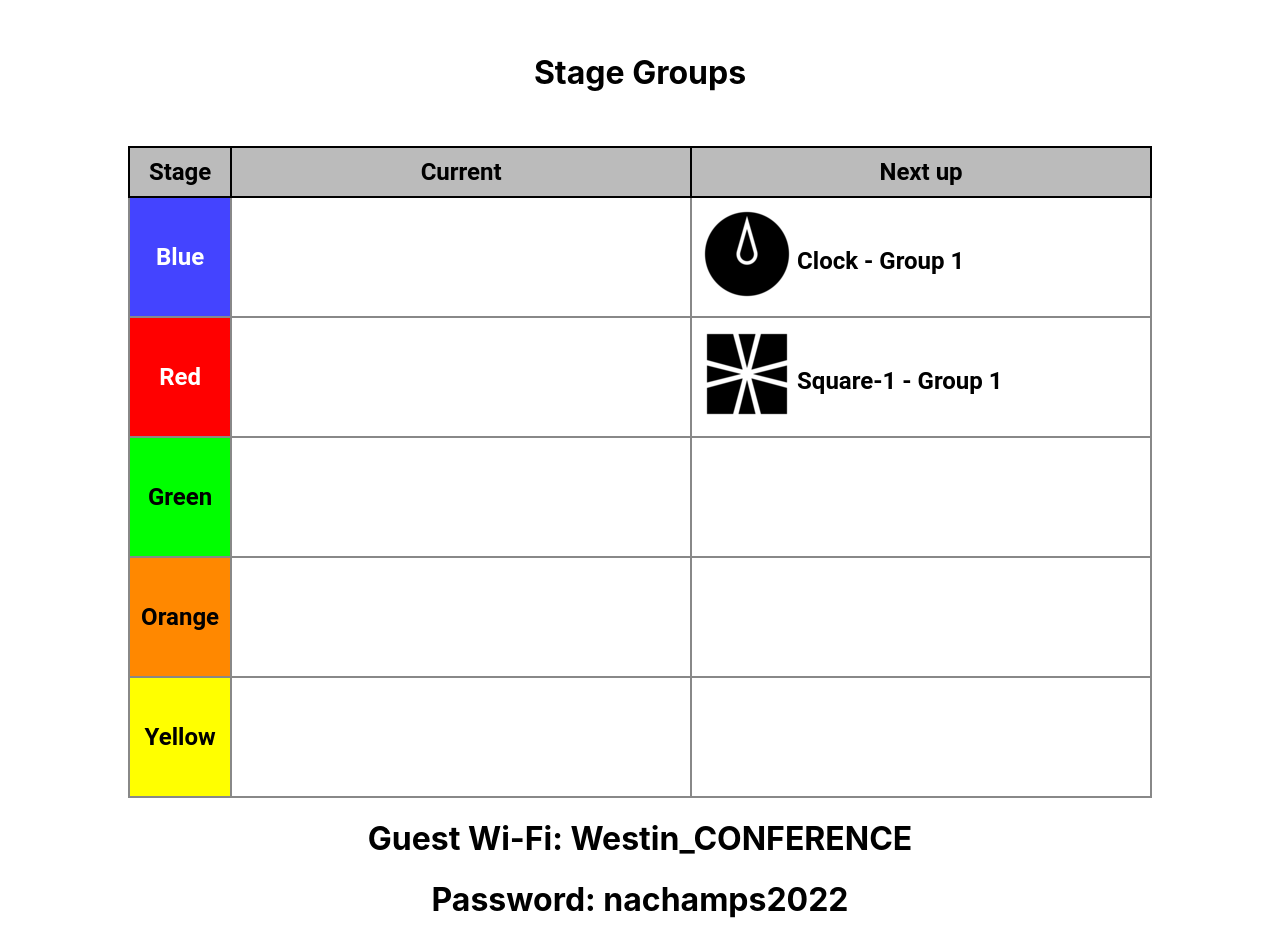
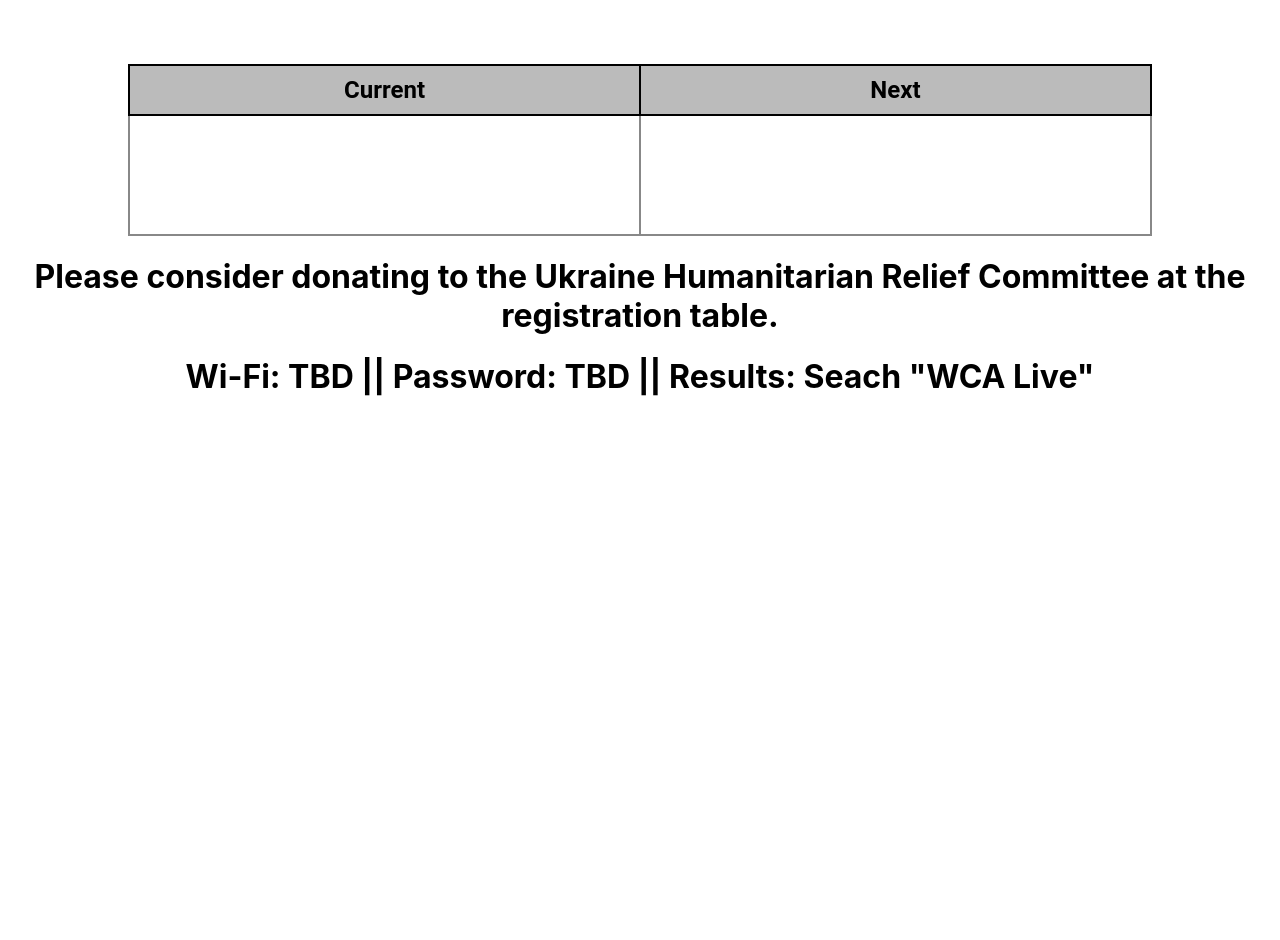
Before and after one commit to kr-matthews/stage-groups, a React (Create React App) app: page / in a window 1280 px wide. After the commit the page ends 800 px from the top, so only its background shows below. Built offline with nearby package versions, Linux system fonts and the light colour scheme.

Commit message:
Modify UI for local competition

```diff
--- a/src/App.js
+++ b/src/App.js
@@ -2,6 +2,8 @@ import Display from "./Display";
 import { groups } from "./Data";
 import { useEffect } from "react";
 import { useLocalStorage } from "./useLocalStorage";
+
+// const COMP_NAME = "Richmond Open Summer 2022";
 
 export default function App() {
   const [location, setLocation] = useLocalStorage("loc", 0);
@@ -22,15 +24,18 @@ export default function App() {
 
   return (
     <div className="App">
-      <header className="App-header">
-        <h1>Stage Groups</h1>
-      </header>
+      <header className="App-header">{/* <h1>{COMP_NAME}</h1> */}</header>
       <Display
         current={groups[Math.min(location, groups.length - 2)]}
         next={groups[Math.min(location, groups.length - 2) + 1]}
       />
-      <h1 className="wifi">Guest Wi-Fi: Westin_CONFERENCE</h1>
-      <h1 className="wifi">Password: nachamps2022</h1>
+      <h1 className="wifi">
+        Please consider donating to the Ukraine Humanitarian Relief Committee at
+        the registration table.
+      </h1>
+      <h1 className="wifi">
+        Wi-Fi: TBD || Password: TBD || Results: Seach "WCA Live"
+      </h1>
     </div>
   );
 }
--- a/src/Display.js
+++ b/src/Display.js
@@ -1,7 +1,4 @@
 // /* html stolen (and modified) with permission from https://github.com/timreyn/usnationals/tree/master/src/static */
-
-const stages = ["Blue", "Red", "Green", "Orange", "Yellow"];
-const ids = ["b", "r", "g", "o", "y"];
 
 function eventText(name, round, attempt, group) {
   let str = ``;
@@ -17,41 +14,38 @@ export default function Display({ current, next }) {
     <table align="center">
       <tbody>
         <tr>
-          <th>Stage</th>
           <th>Current</th>
-          <th>Next up</th>
+          <th>Next</th>
         </tr>
-        {ids.map((id, index) => (
-          <tr id={id} key={id}>
-            <td className="name">{stages[index]}</td>
-            {current[index].event ? (
+        <tr>
+          {current.event ? (
             <td className="current">
               <span className="icon">
-                  <img src={current[index].event.icon} alt={""}></img>
+                <img src={current.event.icon} alt={""}></img>
               </span>
               <span className="eventname">
                 {eventText(
-                    current[index].event.name,
-                    current[index].round,
-                    current[index].attempt,
-                    current[index].group
+                  current.event.name,
+                  current.round,
+                  current.attempt,
+                  current.group
                 )}
               </span>
             </td>
           ) : (
             <td className="current"></td>
           )}
-            {next[index].event ? (
+          {next.event ? (
             <td className="nextevent">
               <span className="icon">
-                  <img src={next[index].event.icon} alt={""}></img>
+                <img src={next.event.icon} alt={""}></img>
               </span>
               <span className="eventname">
                 {eventText(
-                    next[index].event.name,
-                    next[index].round,
-                    next[index].attempt,
-                    next[index].group
+                  next.event.name,
+                  next.round,
+                  next.attempt,
+                  next.group
                 )}
               </span>
             </td>
@@ -59,7 +53,6 @@ export default function Display({ current, next }) {
             <td className="nextevent"></td>
           )}
         </tr>
-        ))}
       </tbody>
     </table>
   );
```
Lines whose indentation alone changed are shown as unchanged.
